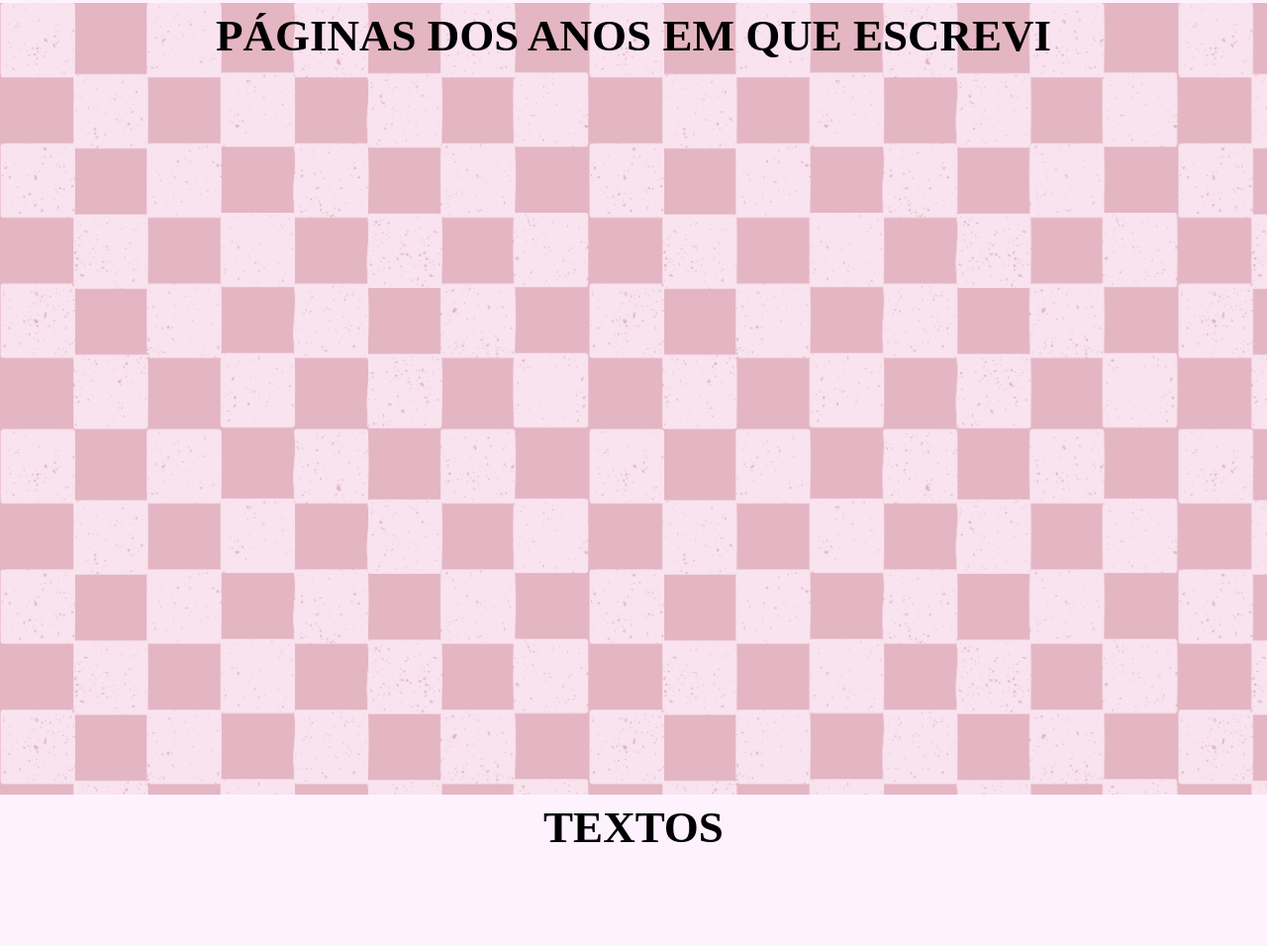
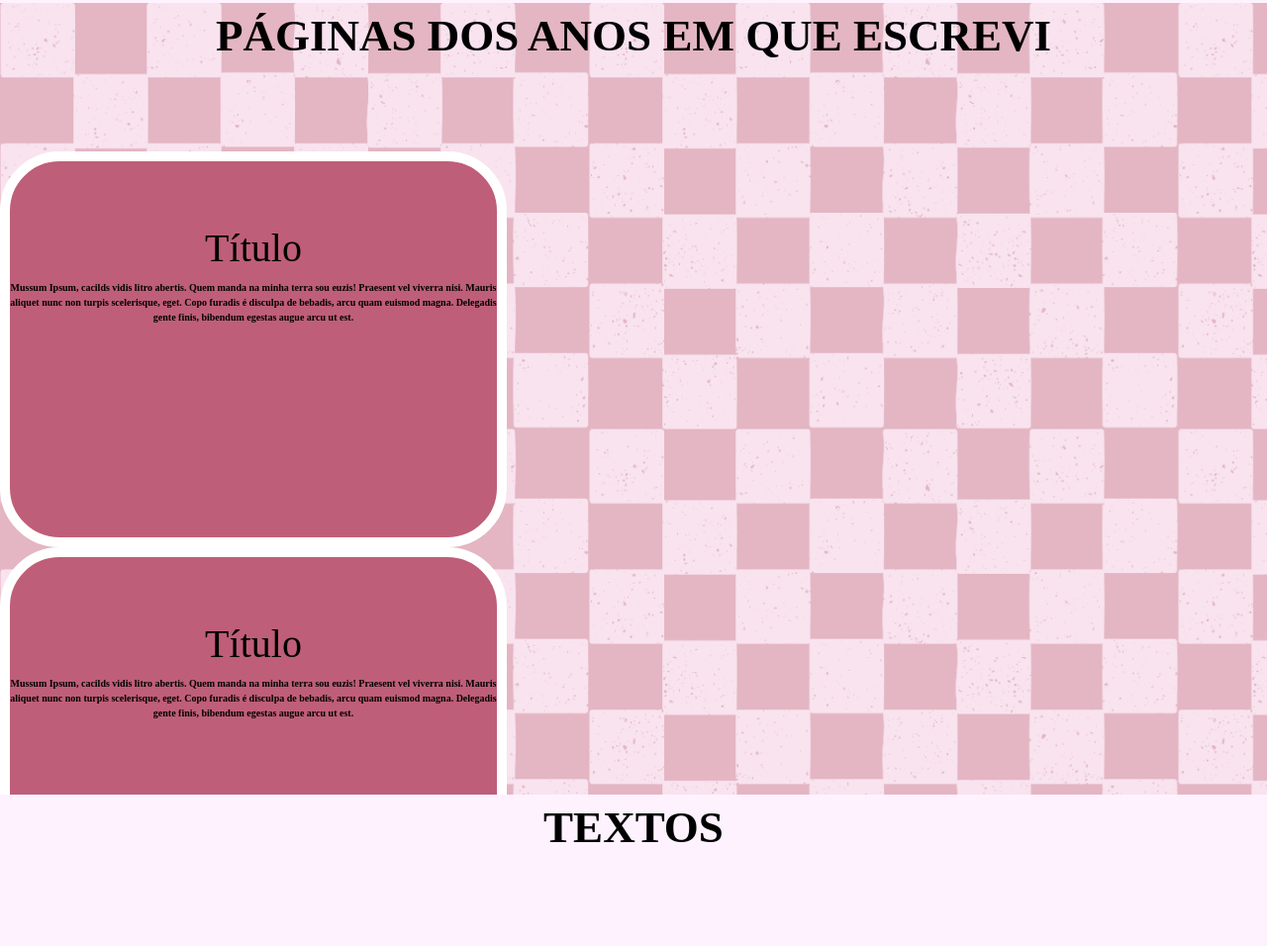
Before and after one commit to Elisfliess/WEBSITE_, a plain HTML site: page index.html in a window 1280 px wide. Shown: the part 1437-2393 px from the top of the page at 99% size. Drawn offline with nearby package versions, Linux system fonts and the light colour scheme; files whose address does not match are found by name.

Commit message:
Add files via upload

```diff
--- a/anos.css
+++ b/anos.css
@@ -5,9 +5,18 @@
     background-repeat: no-repeat;
     background-size: cover;
     height: 100vh;
+
 }
 
-.paragrafo{
+.h1{
+    font-size: 5vw;
+    background-color: blue;
+    text-align: center;
+    padding: 3vw;
+    position: relative;
+}
+
+.paragrafo_sec2 {
     margin: 0 auto;
     width: 900px;
     height: 150px;
@@ -19,3 +28,60 @@
     font-style: normal;
     cursor: grab;
   }
+
+
+.div_sec2 {
+    background-color: #BF5E78;
+    width: 400px;
+    height: 400px;
+    text-align:center;
+        color:#000000;
+        font-size: 10px;
+        font-family: "Sedan SC", serif;
+        font-weight: 900;
+        font-style: normal;
+        cursor: grab;
+        border: 10px solid #fff;
+        border-radius: 60px;
+
+    display: inline-block;
+    padding: 5vw 0vw 5vw 0vw;
+    min-width:40vw;
+
+}
+
+
+.paragrafo2_sec2 {
+    margin: 0 auto;
+    width: 900px;
+    height: 150px;
+    text-align:center;
+    color:#000000;
+    font-size: 45px;
+    font-family: "Sedan SC", serif;
+    font-weight: 900;
+    font-style: normal;
+    cursor: grab;
+  }
+
+
+.div2_sec2 {
+    background-color: #BF5E78;
+    width: 400px;
+    height: 400px;
+    text-align:center;
+        color:#000000;
+        font-size: 10px;
+        font-family: "Sedan SC", serif;
+        font-weight: 900;
+        font-style: normal;
+        cursor: grab;
+        border: 10px solid #fff;
+        border-radius: 60px;
+        text-align: center;
+        padding: 5vw 0vw 5vw 0vw;
+        min-width:40vw;
+
+
+
+    }
--- a/index.html
+++ b/index.html
@@ -64,13 +64,25 @@
 
 
     <section class="anos" id="sec2">
+            <p class="paragrafo_sec2">
+            PÁGINAS DOS ANOS EM QUE ESCREVI
+            </p>
+
+            <div class="div_sec2">
+                <h1>Título</h1>
+                     <p class="p_sec2">
+                     Mussum Ipsum, cacilds vidis litro abertis. Quem manda na minha terra sou euzis! Praesent vel viverra nisi. Mauris aliquet nunc non turpis scelerisque, eget. Copo furadis é disculpa de bebadis, arcu quam euismod magna. Delegadis gente finis, bibendum egestas augue arcu ut est.
+                      </p>
+                </div>
+
+                <div class="div2_sec2">
+                    <h1>Título</h1>
+                         <p class="p2_sec2">
+                         Mussum Ipsum, cacilds vidis litro abertis. Quem manda na minha terra sou euzis! Praesent vel viverra nisi. Mauris aliquet nunc non turpis scelerisque, eget. Copo furadis é disculpa de bebadis, arcu quam euismod magna. Delegadis gente finis, bibendum egestas augue arcu ut est.
+                          </p>
+                    </div>
 
 
-
-            <p class="paragrafo">
-            PÁGINAS DOS ANOS EM QUE ESCREVI
-
-            </p>
     </section>
 
  <!-- SEC 3 -->
```
